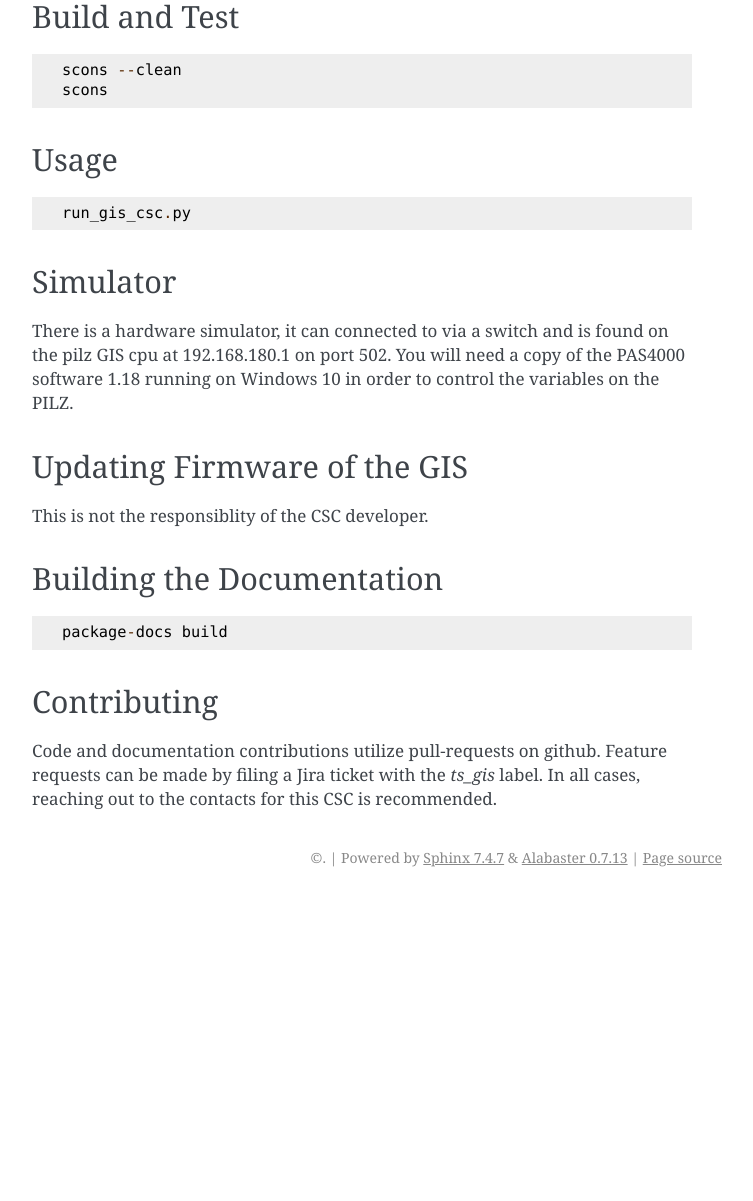
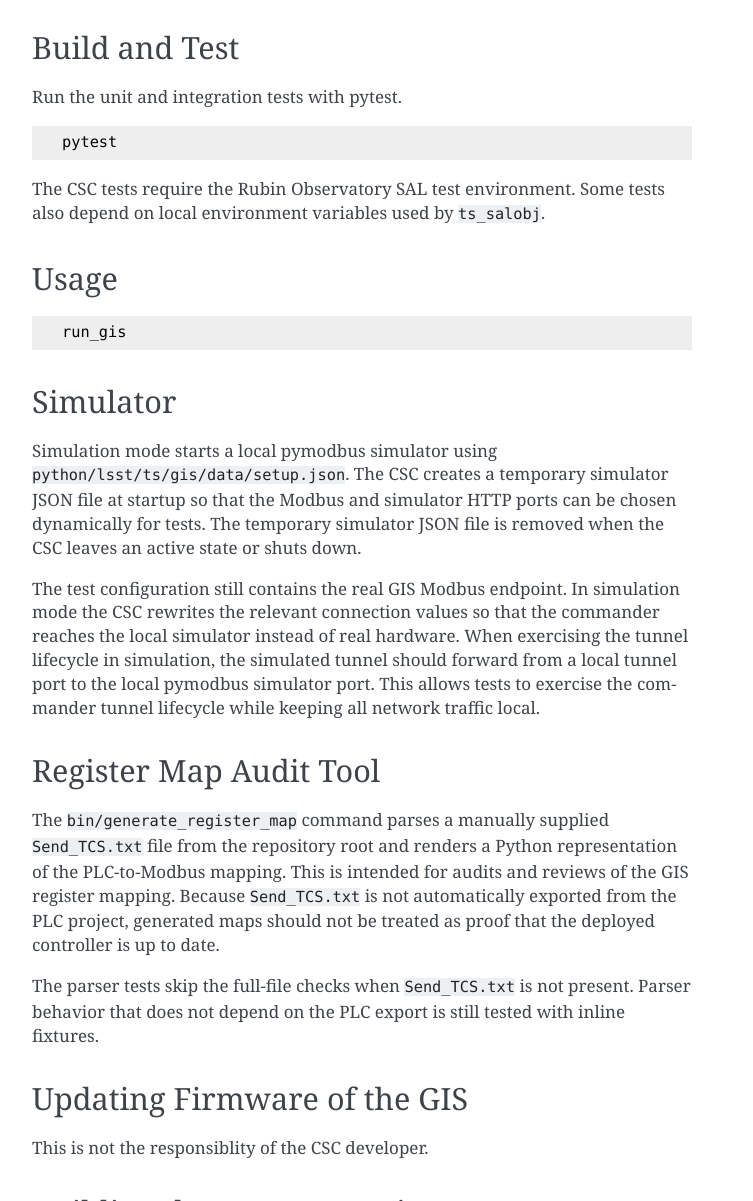
Before and after one commit to lsst-ts/ts_gis, a Sphinx documentation site: the page built from doc/developer-guide/developer-guide.rst, in a window 1280 px wide and 1400 px high, scrolled down 513 px, cut to the strip 199-1400 px from the top of the window. Shown: the whole strip, without its empty margins (388-1141 px from the left). Built offline with Sphinx 7.4.7, drawn with Linux system fonts in a browser that asks for light colours; before the commit the page ends 1609 px from its top, so only the background shows below that; some of the changed text lies outside the part shown.

Commit message:
Update documentation to remove stale information.

```diff
--- a/doc/developer-guide/developer-guide.rst
+++ b/doc/developer-guide/developer-guide.rst
@@ -4,24 +4,22 @@
 GIS Developer Guide
 ###################
 
-The GIS communicates to the outside via a modbus server running off of the main GIS pilz CPU.
-The software uses pymodbus as the modbus library.
-The GIS publishes 29 words (2 bytes) for each subsystem, you can find the meanings of each value in the GIS to TCS document.
+The GIS communicates to the outside via a Modbus server running off of the main GIS Pilz CPU.
+The software uses pymodbus as the Modbus library.
+The GIS publishes 35 holding registers, with one 16-bit register per subsystem entry in ``lsst.ts.gis.subsystem_order``.
+Register bits are decoded in Pilz least-significant-bit first order.
+The PLC ``Send_TCS`` structured text can be parsed with ``bin/generate_register_map`` to create an audit map from Modbus words and bits to PLC expressions.
+``Send_TCS.txt`` is treated as a manually supplied reference input, not as runtime authority.
 
 .. _Dependencies:
 
 Dependencies
 ============
 
-[This section should list dependencies in bullet form]
-
-* `SAL <https://ts-sal.lsst.io>`_ - v5.x
-* ts_salobj - v6.x
-* ts_xml - v10
-* ts_idl - >v3.1.3
-* pymodbus - v2.5.2
-
-.. Linking to the previous versions may also be worthwhile, depending on the CSC
+* ts_salobj
+* ts_xml
+* pymodbus
+* sshtunnel
 
 .. _API:
 
@@ -43,10 +41,14 @@
 Build and Test
 ==============
 
+Run the unit and integration tests with pytest.
+
 .. code::
 
-    scons --clean
-    scons
+    pytest
+
+The CSC tests require the Rubin Observatory SAL test environment.
+Some tests also depend on local environment variables used by ``ts_salobj``.
 
 .. _Usage:
 
@@ -55,15 +57,31 @@
 
 .. code::
 
-    run_gis_csc.py
+    run_gis
 
 .. _Simulator:
 
 Simulator
 =========
 
-There is a hardware simulator, it can connected to via a switch and is found on the pilz GIS cpu at 192.168.180.1 on port 502.
-You will need a copy of the PAS4000 software 1.18 running on Windows 10 in order to control the variables on the PILZ.
+Simulation mode starts a local pymodbus simulator using ``python/lsst/ts/gis/data/setup.json``.
+The CSC creates a temporary simulator JSON file at startup so that the Modbus and simulator HTTP ports can be chosen dynamically for tests.
+The temporary simulator JSON file is removed when the CSC leaves an active state or shuts down.
+
+The test configuration still contains the real GIS Modbus endpoint.
+In simulation mode the CSC rewrites the relevant connection values so that the commander reaches the local simulator instead of real hardware.
+When exercising the tunnel lifecycle in simulation, the simulated tunnel should forward from a local tunnel port to the local pymodbus simulator port.
+This allows tests to exercise the commander tunnel lifecycle while keeping all network traffic local.
+
+Register Map Audit Tool
+=======================
+
+The ``bin/generate_register_map`` command parses a manually supplied ``Send_TCS.txt`` file from the repository root and renders a Python representation of the PLC-to-Modbus mapping.
+This is intended for audits and reviews of the GIS register mapping.
+Because ``Send_TCS.txt`` is not automatically exported from the PLC project, generated maps should not be treated as proof that the deployed controller is up to date.
+
+The parser tests skip the full-file checks when ``Send_TCS.txt`` is not present.
+Parser behavior that does not depend on the PLC export is still tested with inline fixtures.
 
 .. _Firmware:
 
```
Also changed, not shown: doc/configuration/configuration.rst (+11 -4 lines), doc/index.rst (+5 -62 lines), doc/user-guide/user-guide.rst (+26 -70 lines).
